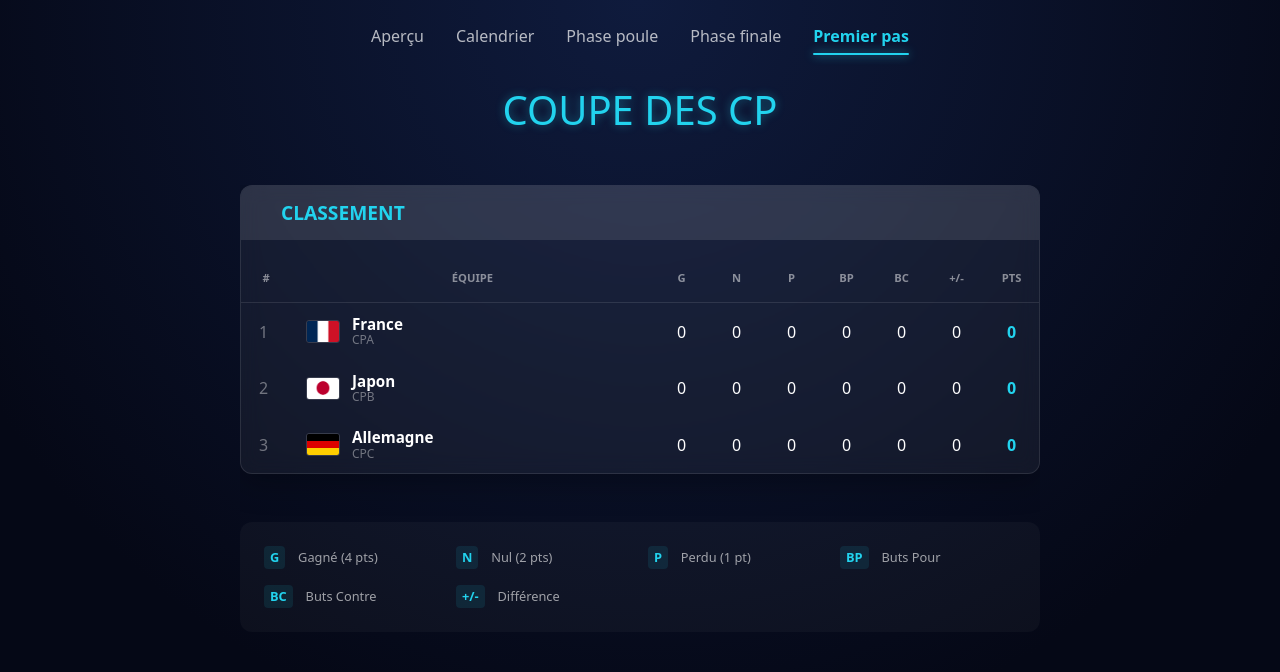
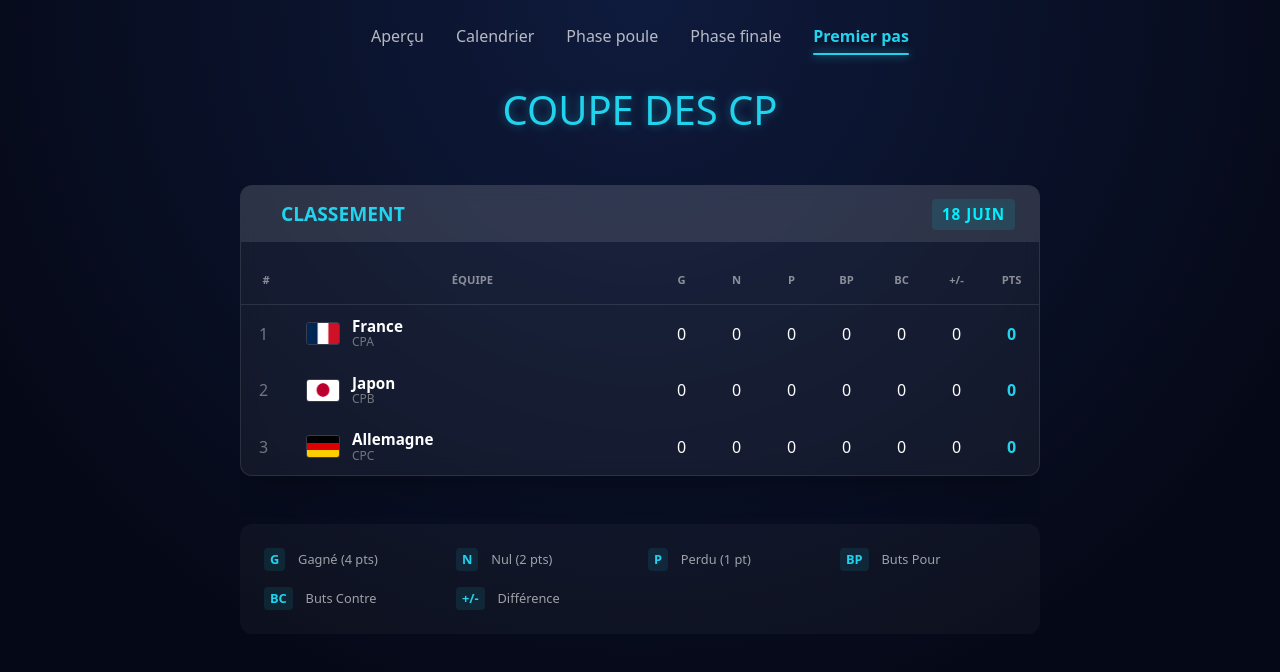
Before and after one commit to RayaneO18/Tournament, a Next.js app: page /premier-pas in a window 1280 px wide. Shown: the top 672 px of the page. Built offline with nearby package versions, Linux system fonts and the light colour scheme.

Commit message:
date coupe cp

```diff
--- a/app/page.module.css
+++ b/app/page.module.css
@@ -540,6 +540,22 @@ font-weight: bold;
   font-size: 1.2rem;
   font-weight: 700;
   text-transform: uppercase;
+
+  /* --- LES AJOUTS ICI --- */
+  display: flex;            /* Active le mode Flexbox */
+  justify-content: space-between; /* Pousse le texte à gauche et la date tout à droite */
+  align-items: center;      /* Centre verticalement la date avec le titre */
+}
+
+.pouleDate {
+  font-size: 0.95rem;
+  font-weight: 600;
+  color: #00f0ff;
+  text-transform: uppercase;
+  letter-spacing: 1px;
+  background: rgba(0, 240, 255, 0.1);
+  padding: 4px 10px;
+  border-radius: 4px;
 }
 
 .table {
--- a/app/premier-pas/page.tsx
+++ b/app/premier-pas/page.tsx
@@ -57,7 +57,10 @@ export default function CoupeCPPage() {
 
       <div className={styles.groupWrapper}>
         <div className={styles.tableContainer}>
-          <h2 className={styles.pouleHeader}>Classement</h2>
+<h2 className={styles.pouleHeader}>
+  <span>Classement</span>
+  <span className={styles.pouleDate}>18 Juin</span>
+</h2>
           <div className={styles.scrollContainer}>
             <table className={styles.table}>
               <thead>
```
